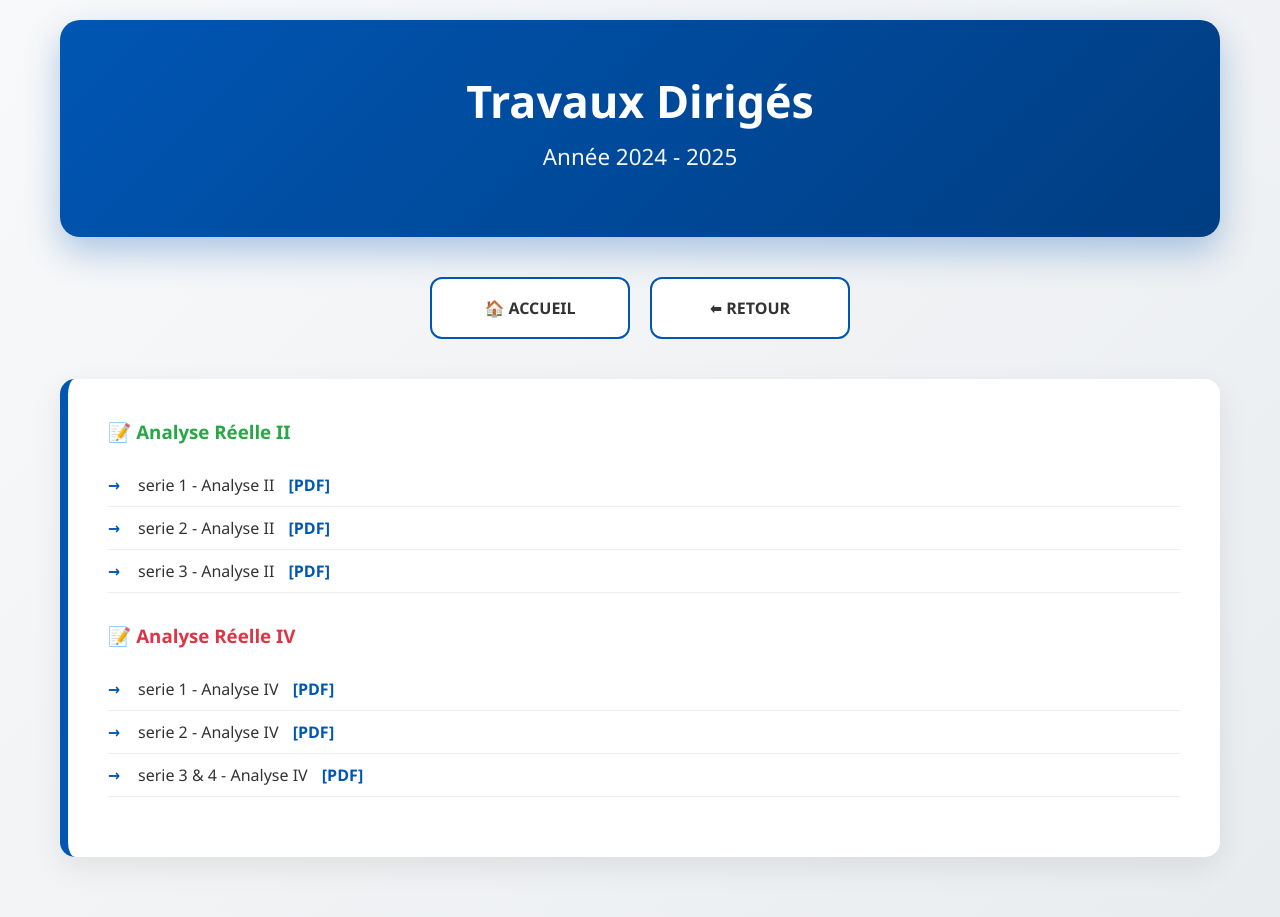
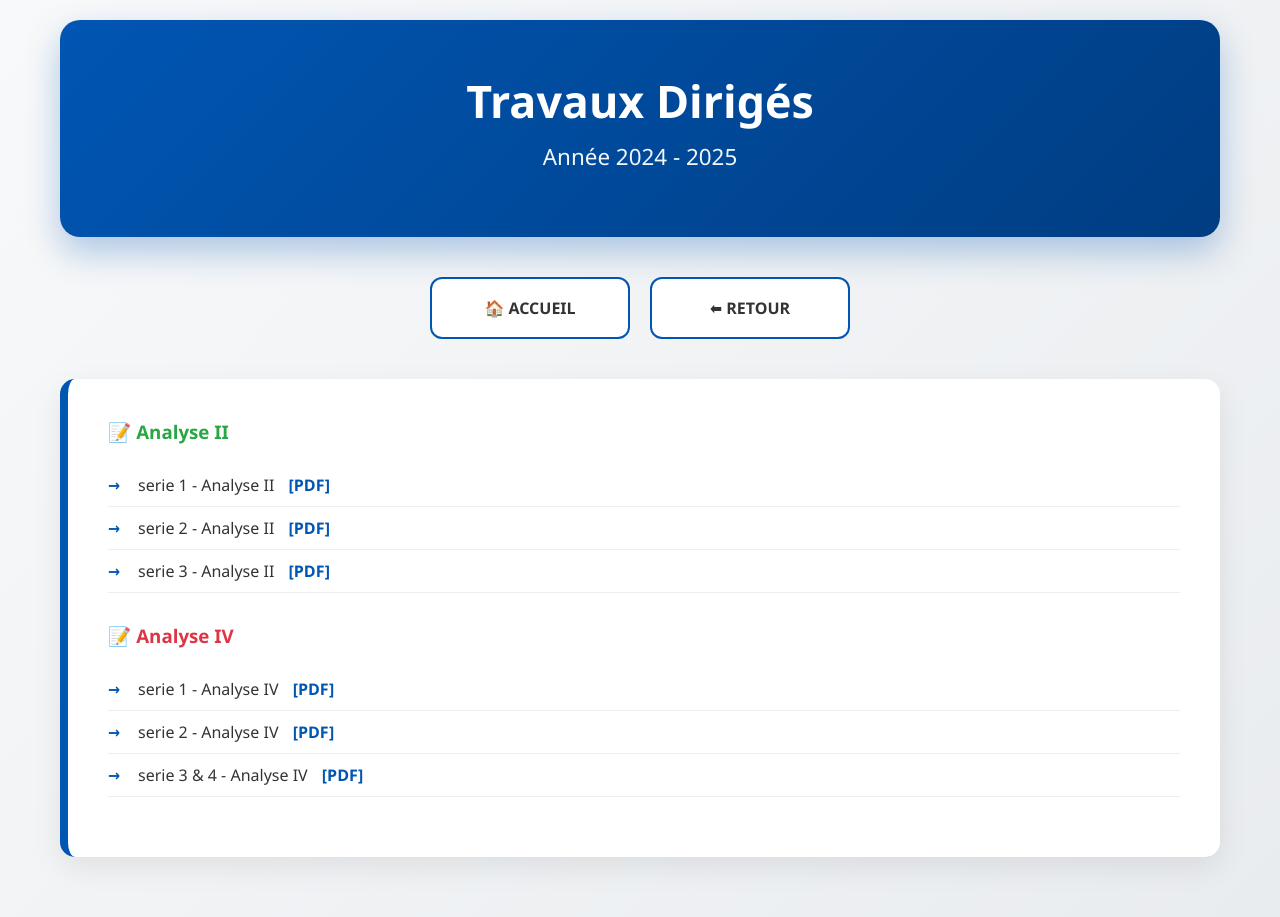
Before and after one commit to mahmoudmath/mahmoudmath.github.io, a Jekyll site: the page td-24-25.html, which Jekyll copies as it is, in a window 1280 px wide. Built offline with Jekyll 4.4.1, drawn with Linux system fonts in a browser that asks for light colours.

Commit message:
Update td-24-25.html

```diff
--- a/td-24-25.html
+++ b/td-24-25.html
@@ -17,7 +17,7 @@
             <a href="choix-annee-td.html" class="nav-card">⬅ RETOUR</a>
         </nav>
         <section class="presentation">
-            <h3 style="color: #28a745; margin-bottom: 15px;">📝 Analyse Réelle II</h3>
+            <h3 style="color: #28a745; margin-bottom: 15px;">📝 Analyse II</h3>
             <ul class="resource-list">
                 <!-- AJOUT DU CHEMIN assets/pdf/ -->
                 <li>serie 1 - Analyse II <a href="assets/pdf/serie1-analyse2-2024-2025.pdf" target="_blank" style="color:#0056b3; font-weight:bold; margin-left:10px;">[PDF]</a></li>
@@ -25,7 +25,7 @@
                 <li>serie 3 - Analyse II <a href="assets/pdf/serie3-analyse2-2024-2025.pdf" target="_blank" style="color:#0056b3; font-weight:bold; margin-left:10px;">[PDF]</a></li>
             </ul>
 
-            <h3 style="color: #dc3545; margin-top:30px; margin-bottom: 15px;">📝 Analyse Réelle IV</h3>
+            <h3 style="color: #dc3545; margin-top:30px; margin-bottom: 15px;">📝 Analyse IV</h3>
             <ul class="resource-list">
                 <li>serie 1 - Analyse IV <a href="assets/pdf/serie1-analyse4-2024-2025.pdf" target="_blank" style="color:#0056b3; font-weight:bold; margin-left:10px;">[PDF]</a></li>
                 <li>serie 2 - Analyse IV <a href="assets/pdf/serie2-analyse4-2024-2025.pdf" target="_blank" style="color:#0056b3; font-weight:bold; margin-left:10px;">[PDF]</a></li>
```
